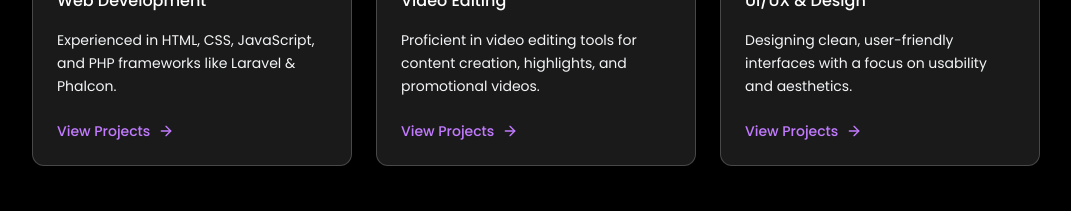
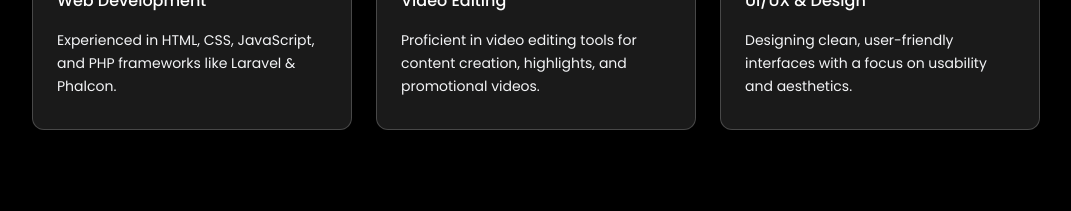
Before and after one commit to immanuell18/portfolio-nnael, a React (Vite) app: page / in a window 1280 px wide. Shown: the part 1080-1291 px from the top of the page, without its empty margins (104-1175 px from the left). Built offline with nearby package versions, Linux system fonts and the light colour scheme.

Commit message:
Remove View Projects link from Skills section

```diff
--- a/src/sections/features.jsx
+++ b/src/sections/features.jsx
@@ -1,5 +1,5 @@
 import SectionTitle from "../components/section-title";
-import { CodeIcon, DatabaseIcon, LayoutIcon, ArrowRightIcon } from "lucide-react";
+import { CodeIcon, DatabaseIcon, LayoutIcon } from "lucide-react";
 import { motion } from "framer-motion";
 import { useRef } from "react";
 
@@ -62,10 +62,6 @@ export default function Features() {
                         <p className="text-gray-100 pb-2 text-sm leading-relaxed">
                             {feature.description}
                         </p>
-                        <a href="#work" className="inline-flex items-center gap-2 text-sm font-medium text-purple-400 hover:text-white transition-colors group">
-                            View Projects
-                            <ArrowRightIcon className="size-4 group-hover:translate-x-1 transition-transform" />
-                        </a>
                     </motion.div>
                 ))}
             </div>
```
